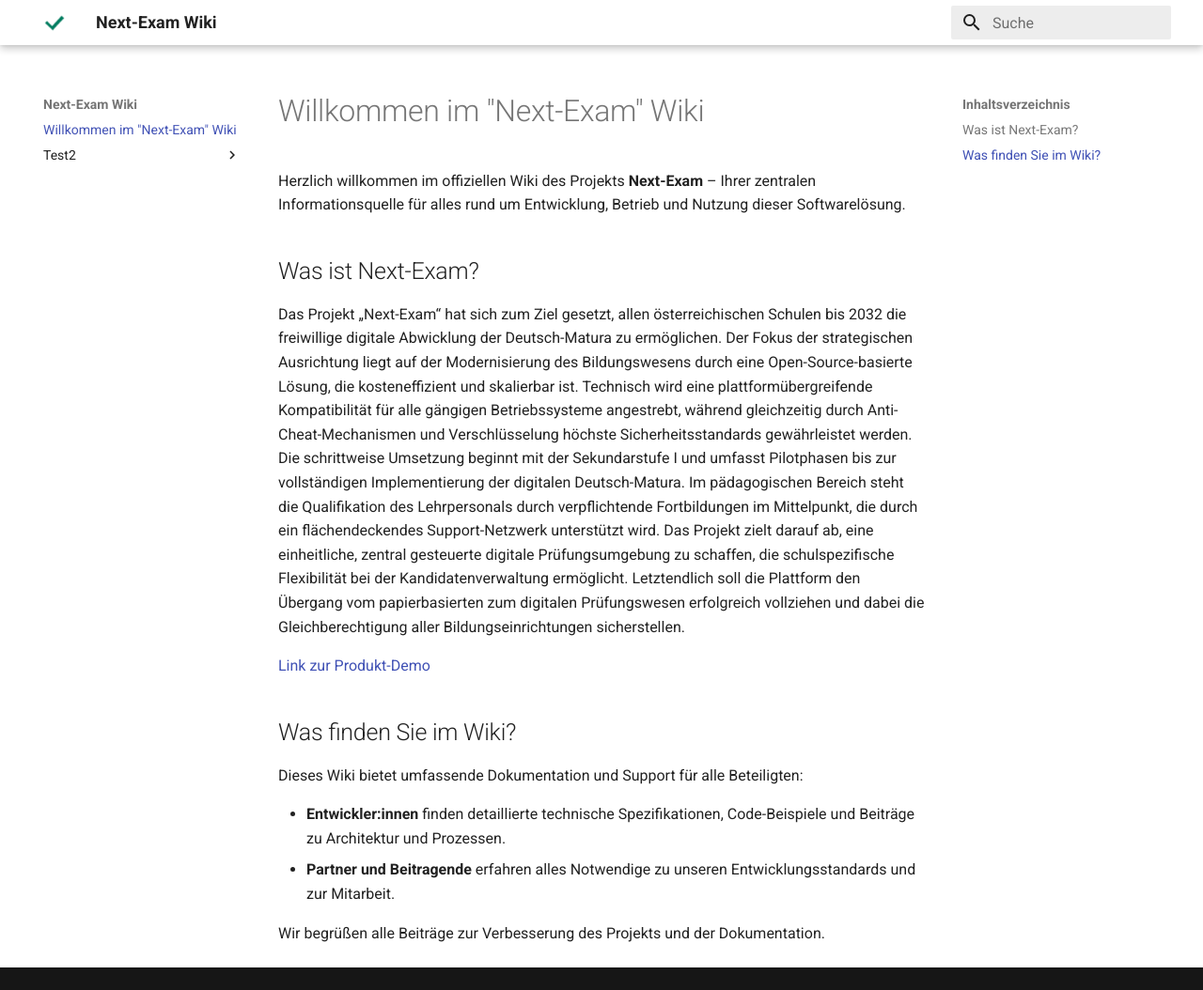
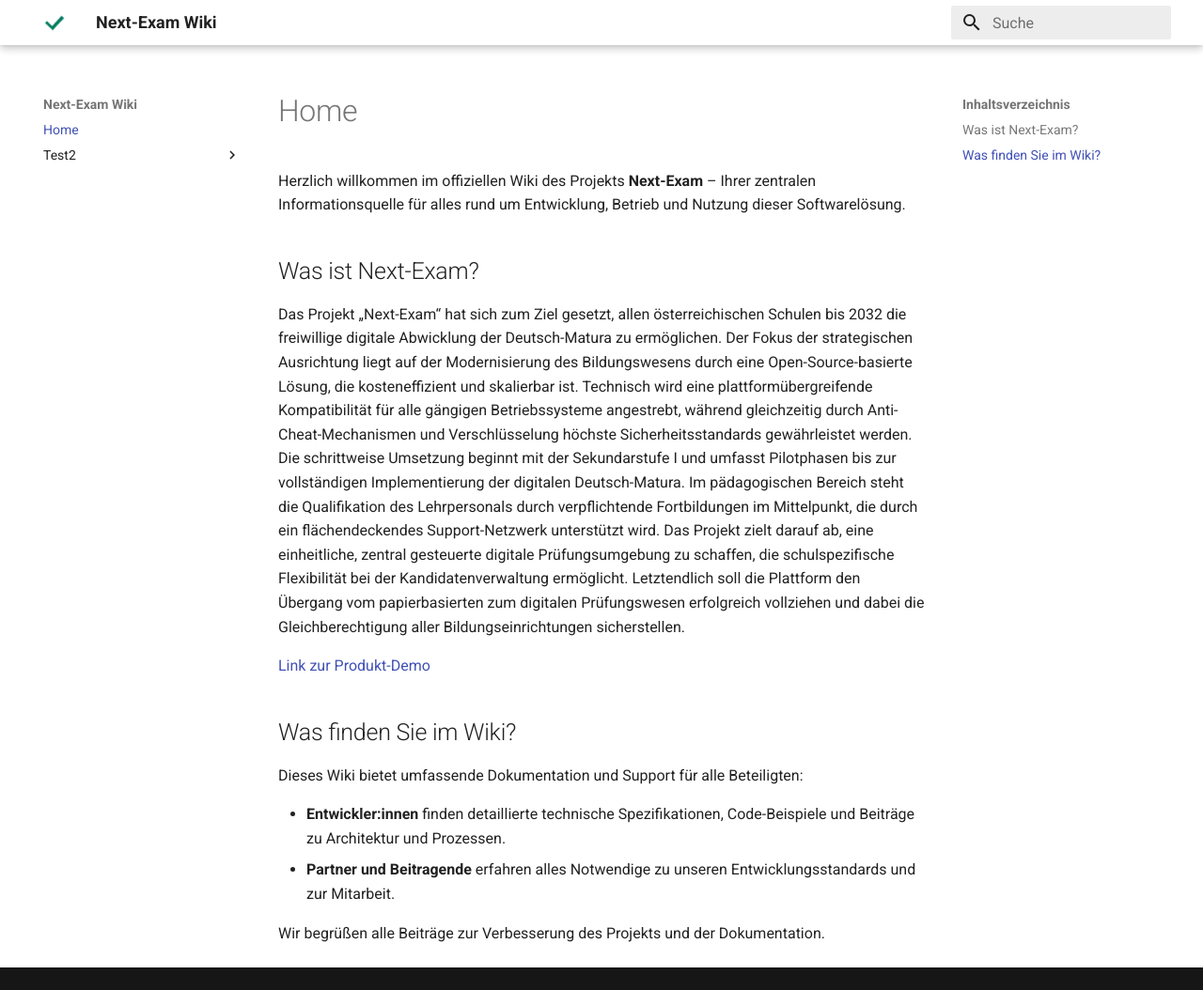
Before and after one commit to shlareut/lpr-wiki, an MkDocs documentation site: the page built from docs/index.md, in a window 1280 px wide and 1054 px high. Shown: the whole window at 94% size. Built offline with MkDocs 1.6.1 and Material for MkDocs 9.7.7, drawn with Linux system fonts in a browser that asks for light colours.

Commit message:
Update index.md

```diff
--- a/docs/index.md
+++ b/docs/index.md
@@ -1,4 +1,4 @@
-# Willkommen im "Next-Exam" Wiki
+# Home
 
 Herzlich willkommen im offiziellen Wiki des Projekts **Next-Exam** – Ihrer zentralen Informationsquelle für alles rund um Entwicklung, Betrieb und Nutzung dieser Softwarelösung.
 
```
